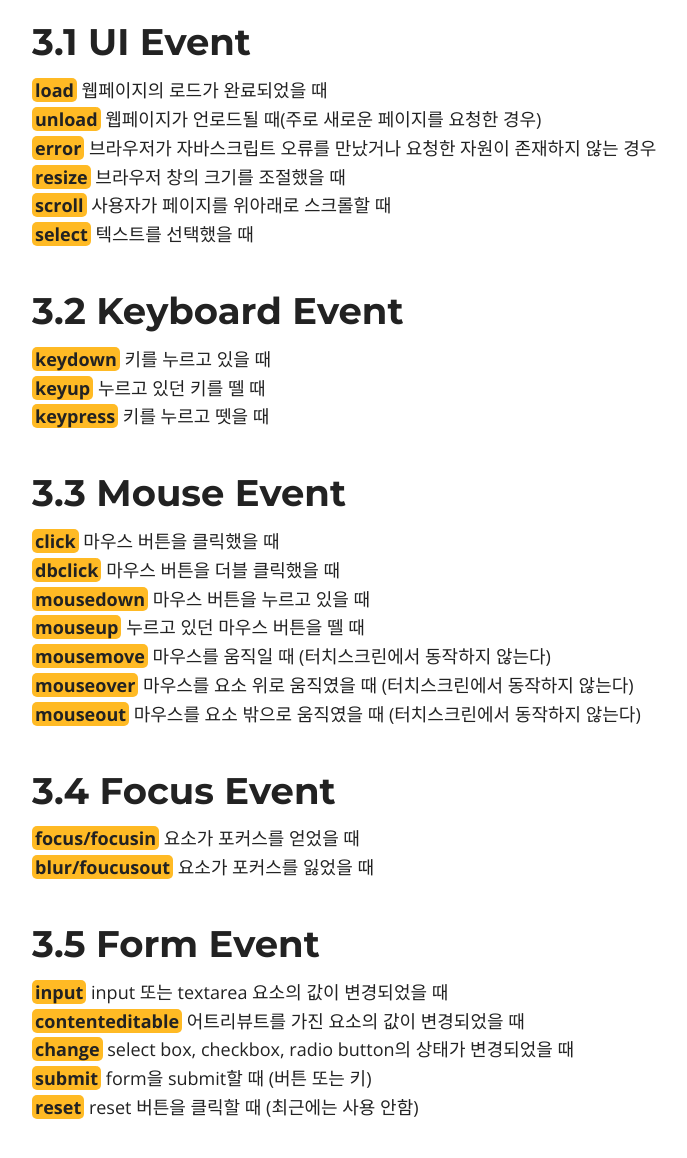
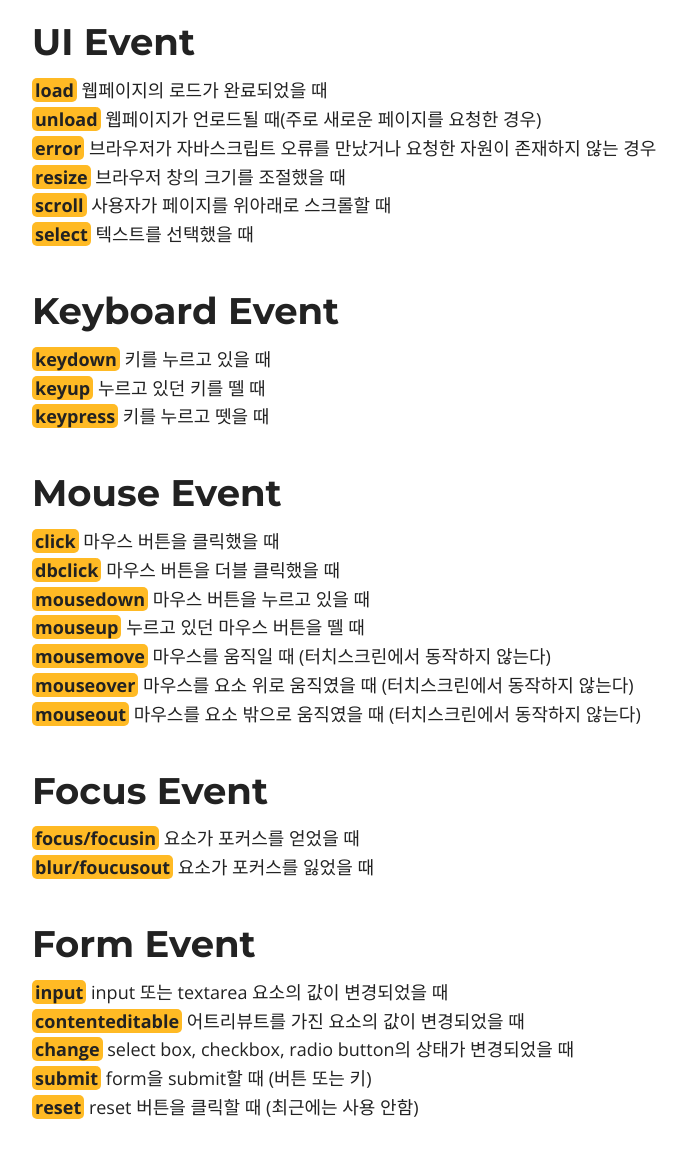
Before and after one commit to lsh58/lsh58.github.io, a Jekyll site: the page built from _posts/2020-02-24-JS_이벤트02_이벤트종류.md, in a window 1280 px wide and 1400 px high, scrolled down 676 px. Shown: the part 241-1399 px from the top of the window, without its empty margins (158-845 px from the left). Built offline with Jekyll 4.4.1, drawn with Linux system fonts in a browser that asks for light colours; nearby versions of some CDN libraries; comment, search, counter and statistics services are not loaded; some of the changed text lies outside the part shown.

Commit message:
Update 2020-02-24-JS_이벤트02_이벤트종류.md

```diff
--- a/_posts/2020-02-24-JS_이벤트02_이벤트종류.md
+++ b/_posts/2020-02-24-JS_이벤트02_이벤트종류.md
@@ -20,7 +20,7 @@ featured: true
 
 대표적인 이벤트를 소개한다. 자세한 사항은 ![Event reference](https://developer.mozilla.org/en-US/docs/Web/Events) 을 참조 바란다.
 
-## 3.1 UI Event
+## UI Event
 
 <span class="orange">load</span> 웹페이지의 로드가 완료되었을 때
 <span class="orange">unload</span> 웹페이지가 언로드될 때(주로 새로운 페이지를 요청한 경우)
@@ -29,13 +29,13 @@ featured: true
 <span class="orange">scroll</span> 사용자가 페이지를 위아래로 스크롤할 때
 <span class="orange">select</span> 텍스트를 선택했을 때
 
-## 3.2 Keyboard Event
+## Keyboard Event
 
 <span class="orange">keydown</span> 키를 누르고 있을 때
 <span class="orange">keyup</span> 누르고 있던 키를 뗄 때
 <span class="orange">keypress</span> 키를 누르고 뗏을 때
 
-## 3.3 Mouse Event
+## Mouse Event
 
 <span class="orange">click</span> 마우스 버튼을 클릭했을 때
 <span class="orange">dbclick</span> 마우스 버튼을 더블 클릭했을 때
@@ -45,12 +45,12 @@ featured: true
 <span class="orange">mouseover</span> 마우스를 요소 위로 움직였을 때 (터치스크린에서 동작하지 않는다)
 <span class="orange">mouseout</span> 마우스를 요소 밖으로 움직였을 때 (터치스크린에서 동작하지 않는다)
 
-## 3.4 Focus Event
+## Focus Event
 
 <span class="orange">focus/focusin</span> 요소가 포커스를 얻었을 때
 <span class="orange">blur/foucusout</span> 요소가 포커스를 잃었을 때
 
-## 3.5 Form Event
+## Form Event
 
 <span class="orange">input</span> input 또는 textarea 요소의 값이 변경되었을 때
 <span class="orange">contenteditable</span> 어트리뷰트를 가진 요소의 값이 변경되었을 때
@@ -58,7 +58,7 @@ featured: true
 <span class="orange">submit</span> form을 submit할 때 (버튼 또는 키)
 <span class="orange">reset</span> reset 버튼을 클릭할 때 (최근에는 사용 안함)
 
-## 3.6 Clipboard Event
+## Clipboard Event
 
 <span class="orange">cut</span> 콘텐츠를 잘라내기할 때
 <span class="orange">copy</span> 콘텐츠를 복사할 때
```
